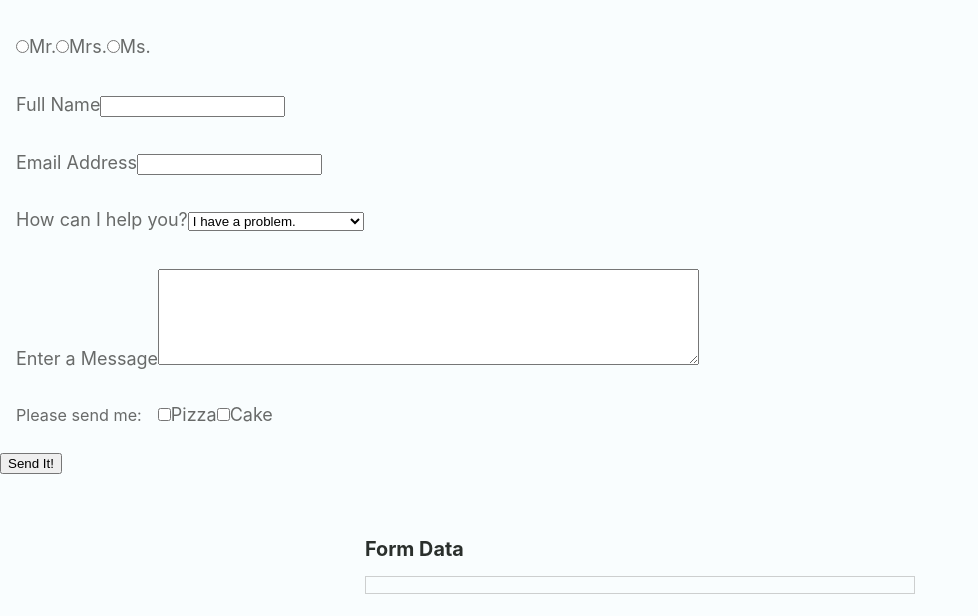
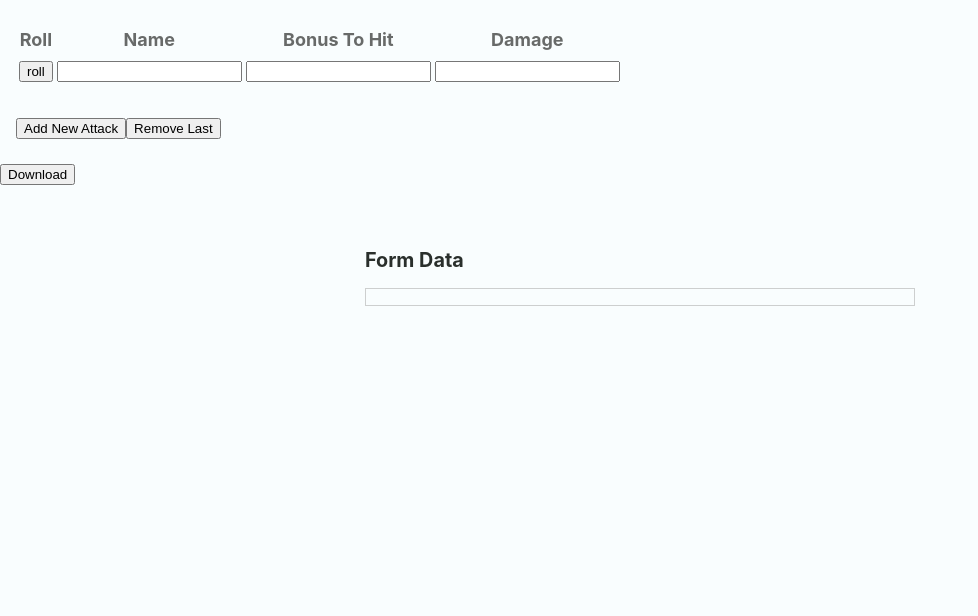
Before and after one commit to danriley11/DnD_Character_Sheet, a React (Create React App) app in the folder dnd_character_sheet/: page / in a window 1280 px wide. Shown: the top 616 px of the page, without its empty margins (0-978 px from the left). Built offline with nearby package versions, Linux system fonts and the light colour scheme.

Commit message:
Update
+ Added ESLint
+ Updated Add/Remove Melee Attack
! Need to make Remove unique to each attack

```diff
--- a/dnd_character_sheet/package.json
+++ b/dnd_character_sheet/package.json
@@ -6,6 +6,7 @@
     "@testing-library/jest-dom": "^5.16.4",
     "@testing-library/react": "^13.2.0",
     "@testing-library/user-event": "^13.5.0",
+    "eslint-config-airbnb": "^19.0.4",
     "react": "^18.1.0",
     "react-dom": "^18.1.0",
     "react-scripts": "5.0.1",
--- a/dnd_character_sheet/src/App.jsx
+++ b/dnd_character_sheet/src/App.jsx
@@ -1,58 +1,24 @@
-import './styles/App.css'
-import handleFormSubmit from './functions/form'
+import React from 'react';
+
+import './styles/App.css';
+
+import MeleeAttackForm from './components/meleeAttack';
+
+import handleFormSubmit from './functions/form';
 
 function App() {
   return (
     <>
       <form id="test">
-      <div className="input-group">
-        <input id="salutation-mr" name="salutation" type="radio" value="Mr." />
-        <label className="inline" htmlFor="salutation-mr">Mr.</label>
-
-        <input id="salutation-mrs" name="salutation" type="radio" value="Mrs." />
-        <label className="inline" htmlFor="salutation-mrs">Mrs.</label>
-
-        <input id="salutation-ms" name="salutation" type="radio" value="Ms." />
-        <label className="inline" htmlFor="salutation-ms">Ms.</label>
-      </div>
-
-      <div className="input-group">
-        <label htmlFor="name">Full Name</label>
-        <input id="name" name="name" type="text" />
-      </div>
-
-      <div className="input-group">
-        <label htmlFor="email">Email Address</label>
-        <input id="email" name="email" type="email" />
-      </div>
-
-      <div className="input-group">
-        <label htmlFor="subject">How can I help you?</label>
-        <select id="subject" name="subject">
-          <option>I have a problem.</option>
-          <option>I have a general question.</option>
-        </select>
-      </div>
-
-      <div className="input-group">
-        <label htmlFor="message">Enter a Message</label>
-        <textarea id="message" name="message" rows="6" cols="65"></textarea>
-      </div>
-
-      <div className="input-group">
-        <p className="group-label">Please send me:</p>
-        <input id="snacks-pizza" name="snacks" type="checkbox" value="pizza" />
-        <label className="inline" htmlFor="snacks-pizza">Pizza</label>
-        <input id="snacks-cake" name="snacks" type="checkbox" value="cake" />
-        <label className="inline" htmlFor="snacks-cake">Cake</label>
-      </div>
-      {/* <input name="secret" type="hidden" value="1b3a9374-1a8e-434e-90ab-21aa7b9b80e7" /> */}
-      <button type="submit" onClick={(e) => handleFormSubmit(e)} >Send It!</button>
+        <MeleeAttackForm />
+        <button type="submit" onClick={(e) => handleFormSubmit(e)}>
+          Download
+        </button>
       </form>
 
       <div className="results">
         <h2>Form Data</h2>
-        <pre></pre>
+        <pre />
       </div>
     </>
   );
--- /dev/null
+++ b/dnd_character_sheet/src/components/meleeAttack/index.jsx
@@ -0,0 +1,138 @@
+import React, { useState } from 'react';
+// import meleeAttack from "../../functions/attack";
+
+// import '../../styles/xyz.css'
+
+function MeleeAttackForm() {
+  const blankMeleeAttack = {
+    AttackID: 0,
+    AttackName: '',
+    AttackToHit: 0,
+    AttackDamage: '',
+  };
+
+  const [meleeAttackState, setMeleeAttackState] = useState(() => [{ ...blankMeleeAttack }]);
+
+  const addMeleeAttack = () => {
+    // const updatedMeleeAttacksArray = [...meleeAttackState];
+    // let updatedMeleeAttacksArray = [
+    //   ...meleeAttackState.splice(0, 0, { ...blankMeleeAttack }),
+    // ];
+    // updatedMeleeAttacksArray.splice(0, 0, { ...blankMeleeAttack });
+    // setMeleeAttackState([...updatedMeleeAttacksArray]);
+    setMeleeAttackState([...meleeAttackState, { ...blankMeleeAttack }]);
+  };
+
+  const handleMeleeAttackChange = (e) => {
+    const updatedMeleeAttackFields = [...meleeAttackState];
+    updatedMeleeAttackFields[e.target.dataset.index][e.target.className] = e.target.value;
+    setMeleeAttackState(updatedMeleeAttackFields);
+    console.log('updated');
+  };
+
+  const removeMeleeAttack = (index) => {
+    // setMeleeAttackState(() => {
+    //   meleeAttackState.filter(() => index !== 0);
+    // });
+
+    const tempMeleeAttackState = meleeAttackState;
+    tempMeleeAttackState.splice([index], 1);
+    setMeleeAttackState([...tempMeleeAttackState]);
+    console.log(index);
+
+    // let tableRow = e.target.getAttribute("removerow");
+    // setMeleeAttackState(
+    //   meleeAttackState.filter((keep) => keep.id !== tableRow)
+    // );
+
+    // const updatedMeleeAttacksArray = [...meleeAttackState];
+    // updatedMeleeAttacksArray.splice(0, 1);
+    // setMeleeAttackState([...updatedMeleeAttacksArray]);
+  };
+
+  return (
+    <div className="input-group" id="MeleeAttack">
+      <table>
+        <thead>
+          <tr>
+            <th>Roll</th>
+            <th>Name</th>
+            <th>Bonus To Hit</th>
+            <th>Damage</th>
+          </tr>
+        </thead>
+        <tbody>
+          {meleeAttackState.map((element, index) => {
+            const AttackId = `AttackId[${index}]`;
+            const AttackNameId = `AttackName[${index}]`;
+            const AttackToHitId = `AttackToHit[${index}]`;
+            const AttackDamageId = `AttackDamage[${index}]`;
+
+            return (
+              <tr key={AttackId}>
+                <td>
+                  <input
+                    // onClick={}
+                    id="RollAttack"
+                    name="RollAttack"
+                    type="button"
+                    value="roll"
+                  />
+                </td>
+                <td>
+                  <input
+                    // value={meleeAttackState[index].AttackName}
+                    className="attackName"
+                    data-index={index}
+                    id={AttackNameId}
+                    name={AttackNameId}
+                    onChange={(e) => handleMeleeAttackChange(e)}
+                    type="text"
+                  />
+                </td>
+                <td>
+                  <input
+                    // value={meleeAttackState[index].AttackToHit}
+                    className="attackToHit"
+                    data-index={index}
+                    id={AttackToHitId}
+                    name={AttackToHitId}
+                    onChange={(e) => handleMeleeAttackChange(e)}
+                    type="number"
+                  />
+                </td>
+                <td>
+                  <input
+                    // value={meleeAttackState[index].AttackDamage}
+                    className="attackDamage"
+                    data-index={index}
+                    id={AttackDamageId}
+                    name={AttackDamageId}
+                    onChange={handleMeleeAttackChange}
+                    type="text"
+                  />
+                </td>
+                <td>
+                  {/* Ideal: have rows uniquely removed
+                  <input
+                    className="removeAttack"
+                    name="removeAttack"
+                    onClick={() => removeMeleeAttack()}
+                    type="button"
+                    value="Remove"
+                  /> */}
+                </td>
+              </tr>
+            );
+          })}
+        </tbody>
+      </table>
+      <div>
+        <input className="addAttack" onClick={() => addMeleeAttack()} type="button" value="Add New Attack" />
+        <input className="removeAttack" onClick={() => removeMeleeAttack()} type="button" value="Remove Last" />
+      </div>
+    </div>
+  );
+}
+
+export default MeleeAttackForm;
--- a/dnd_character_sheet/src/functions/form.js
+++ b/dnd_character_sheet/src/functions/form.js
@@ -6,25 +6,26 @@ export default function handleFormSubmit(event) {
   const formJSON = Object.fromEntries(data.entries());
 
   // for multi-selects, we need special handling
-  formJSON.snacks = data.getAll('snacks');
+  // formJSON.snacks = data.getAll('snacks');
 
-  //convert from inputs and outputs to clean innerText
+  // convert from inputs and outputs to clean innerText
   const results = document.querySelector('.results pre');
   results.innerText = JSON.stringify(formJSON, null, 2);
 
   // console.log(results.innerText)
-  const formOutput = results.innerText
+  const formOutput = results.innerText;
   console.log(formOutput);
-  downloadFormContent(formOutput, formJSON.name) //this will hold name of download
 
-  function downloadFormContent(formOutput, filename) {
-    const dataStr = "data:text/JSON;charset=utf-8," + encodeURIComponent(formOutput)
-    const downloadAnchorNode = document.createElement('a')
-    if (filename === '') {filename = 'DnD Character'}
-    downloadAnchorNode.setAttribute("href", dataStr)
-    downloadAnchorNode.setAttribute("download", filename + ".json")
-    document.body.appendChild(downloadAnchorNode) //firefox proofing
-    downloadAnchorNode.click()
-    downloadAnchorNode.remove()
+  function downloadFormContent() {
+    const dataStr = `data:text/JSON;charset=utf-8,${encodeURIComponent(formOutput)}`;
+    const downloadAnchorNode = document.createElement('a');
+    let filename = formJSON.name;
+    downloadAnchorNode.setAttribute('href', dataStr);
+    downloadAnchorNode.setAttribute('download', (filename = undefined ? `${filename}.json` : 'DnD Character'));
+    document.body.appendChild(downloadAnchorNode); // firefox proofing
+    downloadAnchorNode.click();
+    downloadAnchorNode.remove();
   }
+
+  downloadFormContent(formOutput, formJSON.name); // this will hold name of download
 }
```
Also changed, not shown: dnd_character_sheet/src/components/template/index.js (added, +15 -0 lines), 2 other files (tests, documents, lock files or other folders).
